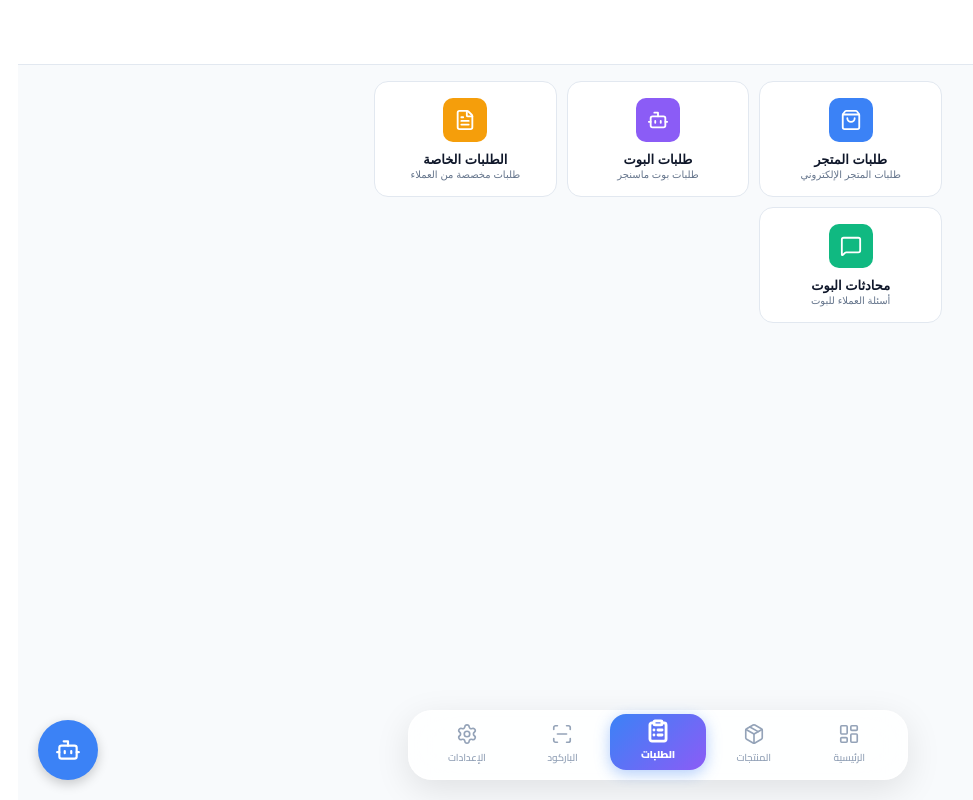
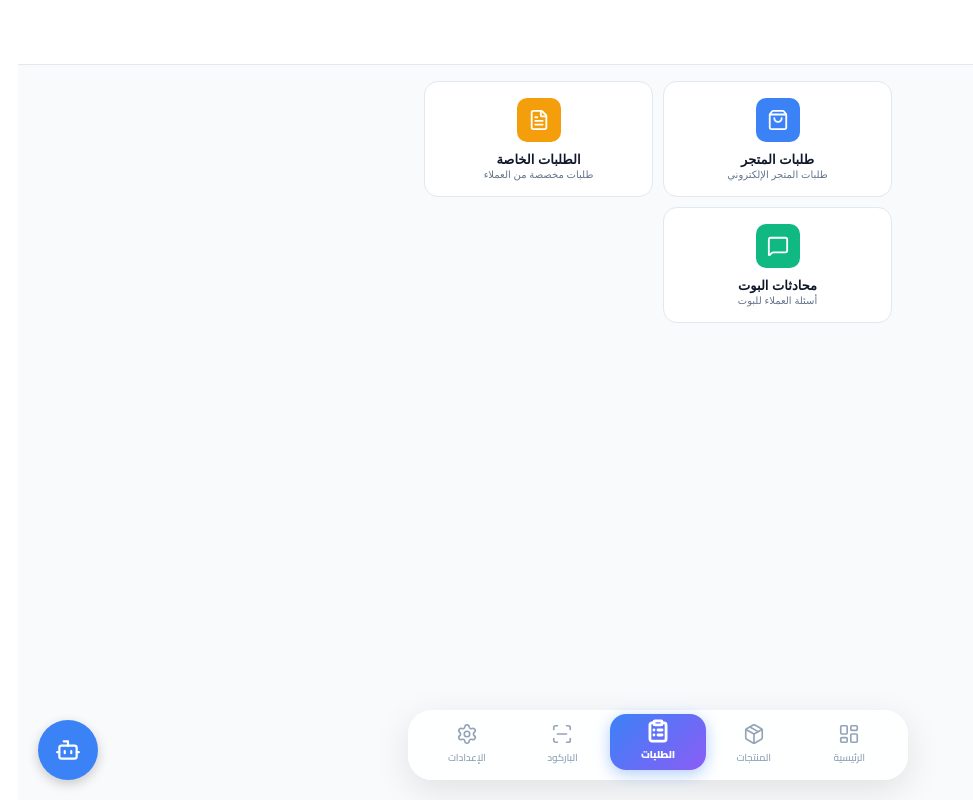
Before and after one commit to ectroshop9/dzboard, a React (Vite) app: page /admin/orders-menu in a window 1280 px wide. Shown: the whole page, without its empty margins (157-1130 px from the left). Built offline with nearby package versions, Linux system fonts and the light colour scheme; no server answers.

Commit message:
remove messenger bot orders from menu

```diff
--- a/src/pages/AdminOrdersMenuPage.jsx
+++ b/src/pages/AdminOrdersMenuPage.jsx
@@ -1,6 +1,6 @@
 import { useNavigate } from 'react-router-dom';
 import {
-  ShoppingBag, FileText, Bot, ArrowLeft, ChevronLeft, MessageSquare
+  ShoppingBag, FileText, ArrowLeft, MessageSquare
 } from 'lucide-react';
 
 export default function AdminOrdersMenuPage() {
@@ -13,13 +13,6 @@ export default function AdminOrdersMenuPage() {
       desc: 'طلبات المتجر الإلكتروني',
       color: '#3b82f6',
       path: '/admin/orders'
-    },
-    {
-      icon: Bot,
-      title: 'طلبات البوت',
-      desc: 'طلبات بوت ماسنجر',
-      color: '#8b5cf6',
-      path: '/admin/bot-orders'
     },
     {
       icon: FileText,
@@ -86,7 +79,7 @@ export default function AdminOrdersMenuPage() {
         display: 'grid',
         gridTemplateColumns: 'repeat(auto-fit, minmax(160px, 1fr))',
         gap: 10,
-        maxWidth: 600,
+        maxWidth: 500,
         margin: '0 auto',
         width: '100%'
       }}>
```
